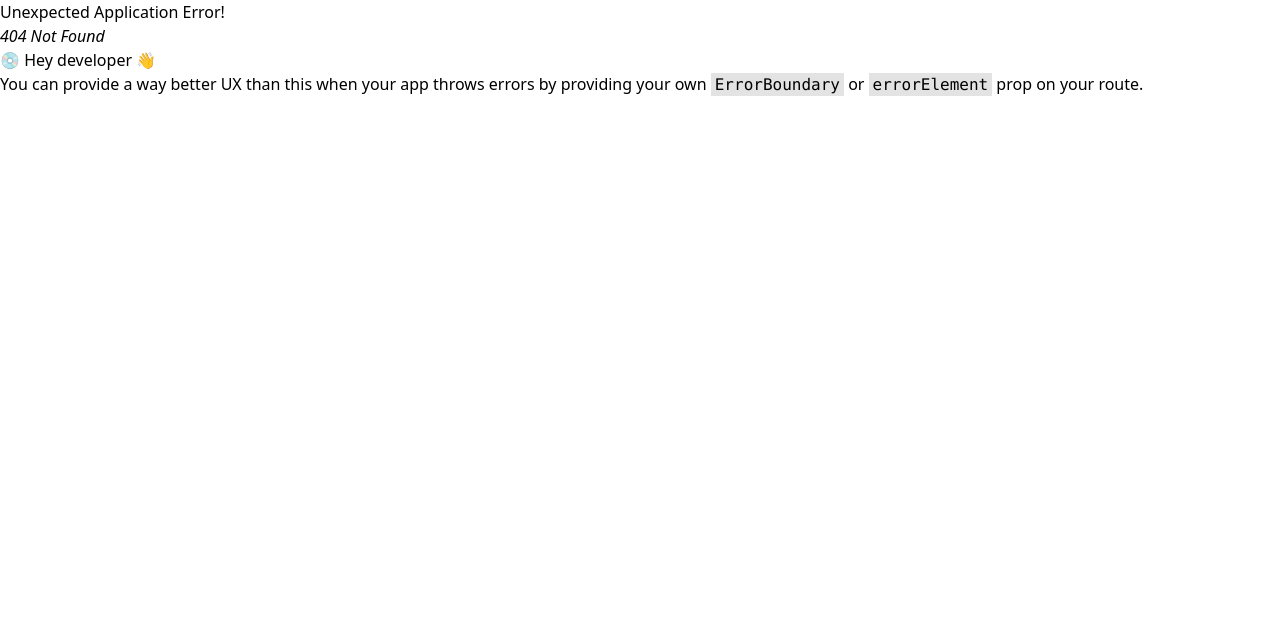
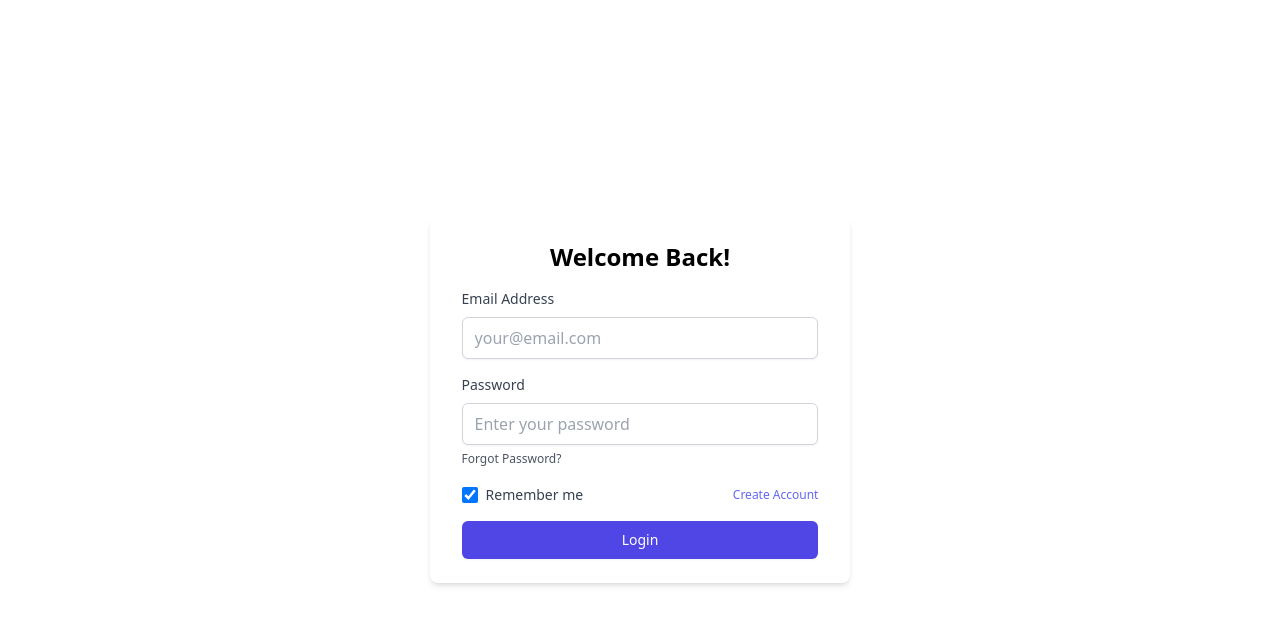
Before and after one commit to dzul58/nisa-fe, a React (Vite) app in the folder fe-nisa/: page /login in a window 1280 px wide. Before the commit this address had no page. Shown: the top 624 px of the page. Built offline with nearby package versions, Linux system fonts and the light colour scheme.

Commit message:
login created

```diff
--- a/fe-nisa/package.json
+++ b/fe-nisa/package.json
@@ -15,7 +15,8 @@
     "react": "^18.2.0",
     "react-dom": "^18.2.0",
     "react-icons": "^5.2.1",
-    "react-router-dom": "^6.23.1"
+    "react-router-dom": "^6.23.1",
+    "sweetalert2": "^11.11.1"
   },
   "devDependencies": {
     "@types/react": "^18.2.66",
--- /dev/null
+++ b/fe-nisa/src/pages/Login.jsx
@@ -0,0 +1,74 @@
+import Swal from "sweetalert2";
+import axios from "axios";
+import { useState } from "react";
+import { useNavigate } from "react-router-dom";
+
+const Login = () =>  {
+  const [email, setEmail] = useState("");
+  const [password, setPassword] = useState("");
+  const navigate = useNavigate();
+
+  function emailOnChange(event) {
+    setEmail(event.target.value);
+  }
+
+  function passwordOnChange(event) {
+    setPassword(event.target.value);
+  }
+
+  async function handleLogin(e) {
+    e.preventDefault();
+    try {
+      const dataLogin = { email, password };
+      let { data } = await axios.post(`http://localhost:3000/login`, dataLogin);
+      localStorage.setItem("access_token", data.access_token);
+
+      Swal.fire({
+        icon: "success",
+        title: "Success Login",
+      });
+
+      navigate("/");
+    } catch (error) {
+      Swal.fire({
+        icon: "error",
+        title: "Failed Login",
+      });
+    }
+  }
+
+  return (
+    <>
+      <div className="min-h-screen flex items-center justify-center w-full dark:bg-gray-950">
+        <div className="bg-white dark:bg-gray-900 shadow-md rounded-lg px-8 py-6 max-w-md">
+          <h1 className="text-2xl font-bold text-center mb-4 dark:text-gray-200">Welcome Back!</h1>
+          <form onSubmit={handleLogin}>
+            <div className="mb-4">
+              <label htmlFor="email" className="block text-sm font-medium text-gray-700 dark:text-gray-300 mb-2">Email Address</label>
+              <input type="email" id="email" className="shadow-sm rounded-md w-full px-3 py-2 border border-gray-300 focus:outline-none focus:ring-indigo-500 focus:border-indigo-500" placeholder="your@email.com" required onChange={emailOnChange} />
+            </div>
+            <div className="mb-4">
+              <label htmlFor="password" className="block text-sm font-medium text-gray-700 dark:text-gray-300 mb-2">Password</label>
+              <input type="password" id="password" className="shadow-sm rounded-md w-full px-3 py-2 border border-gray-300 focus:outline-none focus:ring-indigo-500 focus:border-indigo-500" placeholder="Enter your password" required onChange={passwordOnChange} />
+              <a href="#"
+                className="text-xs text-gray-600 hover:text-indigo-500 focus:outline-none focus:ring-2 focus:ring-offset-2 focus:ring-indigo-500">Forgot
+                Password?</a>
+            </div>
+            <div className="flex items-center justify-between mb-4">
+              <div className="flex items-center">
+                <input type="checkbox" id="remember" className="h-4 w-4 rounded border-gray-300 text-indigo-600 focus:ring-indigo-500 focus:outline-none" checked />
+                <label htmlFor="remember" className="ml-2 block text-sm text-gray-700 dark:text-gray-300">Remember me</label>
+              </div>
+              <a href="#"
+                className="text-xs text-indigo-500 hover:text-indigo-700 focus:outline-none focus:ring-2 focus:ring-offset-2 focus:ring-indigo-500">Create
+                Account</a>
+            </div>
+            <button type="submit" className="w-full flex justify-center py-2 px-4 border border-transparent rounded-md shadow-sm text-sm font-medium text-white bg-indigo-600 hover:bg-indigo-700 focus:outline-none focus:ring-2 focus:ring-offset-2 focus:ring-indigo-500">Login</button>
+          </form>
+        </div>
+      </div>
+    </>
+  );
+}
+
+export default Login;
--- a/fe-nisa/src/router/index.jsx
+++ b/fe-nisa/src/router/index.jsx
@@ -1,13 +1,36 @@
-import { createBrowserRouter } from 'react-router-dom';
+import { createBrowserRouter, redirect } from 'react-router-dom';
 import Parent from "../pages/Parent";
 import Home from "../pages/Home";
 import CreateHomepass from '../pages/CreateHomepass';
 import EditHomepass from '../pages/EditHomepass';
 import Template from '../pages/Template';
 import DetailHomepass from '../pages/DetailHomepass';
+import Login from '../pages/Login';
+
+
+const aunthBeforeLogin = () => {
+  const access_token = localStorage.access_token;
+  if (!access_token) {
+    throw redirect("/login");
+  }
+  return null;
+};
+
+const aunthAfterLogin = () => {
+  const access_token = localStorage.access_token;
+  if (access_token) {
+    throw redirect("/");
+  }
+  return null;
+};
 
 
 const router = createBrowserRouter([
+    {
+      path: "/login",
+      element: <Login />,
+      loader: aunthAfterLogin,
+    },
     {
       element: <Parent />,
       children: [
@@ -32,6 +55,7 @@ const router = createBrowserRouter([
           element: <EditHomepass />,
         },
       ],
+      loader: aunthBeforeLogin,
     },
   ]);
 
```
Also changed, not shown: 1 other file (tests, documents, lock files or other folders).
